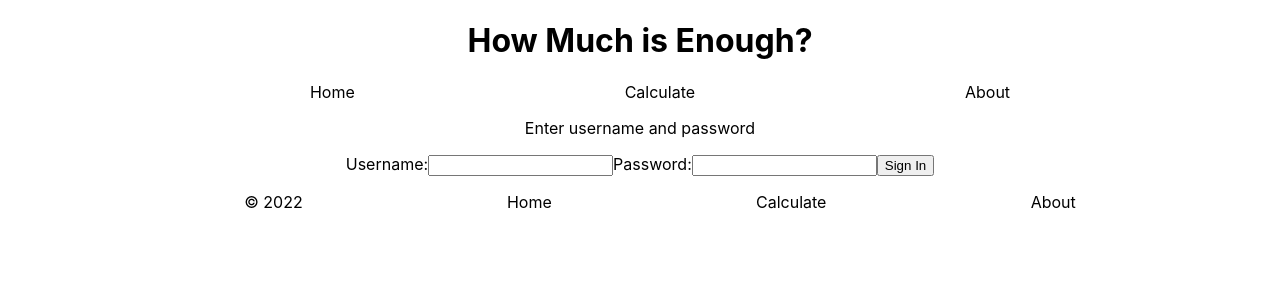
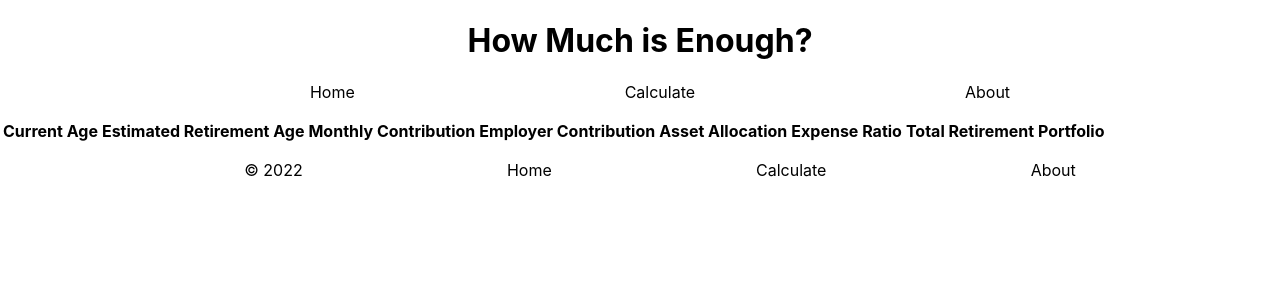
Before and after one commit to jlroland/retire-calc, a React (Create React App) app in the folder client/: page / in a window 1280 px wide. Shown: the top 300 px of the page. Built offline with nearby package versions, Linux system fonts and the light colour scheme.

Commit message:
Create function on server to retrieve documents from database for specified user

```diff
--- a/client/src/App.js
+++ b/client/src/App.js
@@ -1,14 +1,16 @@
 import React from 'react';
-import Header from './header';
-import Footer from './footer';
-import './App.css';
-import Login from './login';
+import Header from './components/header';
+import Footer from './components/footer';
+import './css/App.css';
+import Queries from './components/savedQueries';
+//import Login from './components/login';
+//import Calculator from './components/calculator';
 
 function App() {
   return (
     <div className="App">
       <Header />
-      <Login />
+      <Queries />
       <Footer />
     </div>
   );
--- /dev/null
+++ b/client/src/components/calculator.js
@@ -0,0 +1,38 @@
+import React from 'react';
+
+class Calculator extends React.Component {
+    constructor(props) {
+      super(props);
+      this.state = {};
+    }
+
+    render() {
+      return (
+        <form>
+          <p>Enter your information below</p>
+          <label>Current age:
+            <input type='text'/>
+          </label>
+          <label>Estimated retirement age:
+            <input type='text'/>
+          </label>
+          <label>Monthly contribution amount:
+            <input type='text'/>
+          </label>
+          <label>Employer contribution amount:
+            <input type='text'/>
+          </label>
+          <label>Asset allocation:
+            <input type='text'/>
+          </label>
+          <label>Expense ratio:
+            <input type='text'/>
+          </label>
+          <input type='submit' value='Calculate'/>
+          <input type='reset'/>
+        </form>
+      )
+    }
+}
+
+export default Calculator;
--- /dev/null
+++ b/client/src/components/savedQueries.js
@@ -0,0 +1,26 @@
+import React from 'react';
+
+class Queries extends React.Component {
+  constructor(props) {
+    super(props);
+    this.state = {};
+  }
+
+  render() {
+    return (
+      <table>
+        <tr>
+          <th>Current Age</th>
+          <th>Estimated Retirement Age</th>
+          <th>Monthly Contribution</th>
+          <th>Employer Contribution</th>
+          <th>Asset Allocation</th>
+          <th>Expense Ratio</th>
+          <th>Total Retirement Portfolio</th>
+        </tr>
+      </table>
+    )
+  }
+}
+
+export default Queries;
--- a/client/src/index.js
+++ b/client/src/index.js
@@ -1,6 +1,6 @@
 import React from 'react';
 import ReactDOM from 'react-dom/client';
-import './index.css';
+import './css/index.css';
 import App from './App';
 import { BrowserRouter } from 'react-router-dom';
 
```
Also changed, not shown: client/src/components/about.js (added), client/src/components/footer.js (renamed from client/src/footer.js), client/src/components/header.js (renamed from client/src/header.js), client/src/components/login.js (renamed from client/src/login.js), client/src/css/App.css (renamed from client/src/App.css), client/src/css/calculator.css (added), client/src/css/index.css (renamed from client/src/index.css), client/src/css/login.css (added), 1 other file (tests, documents, lock files or other folders).
